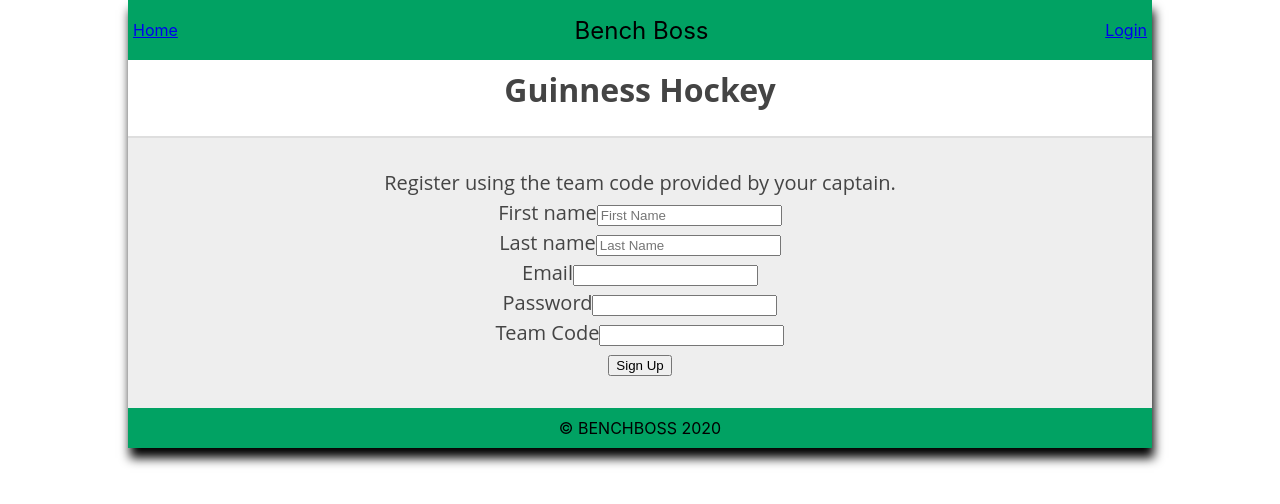
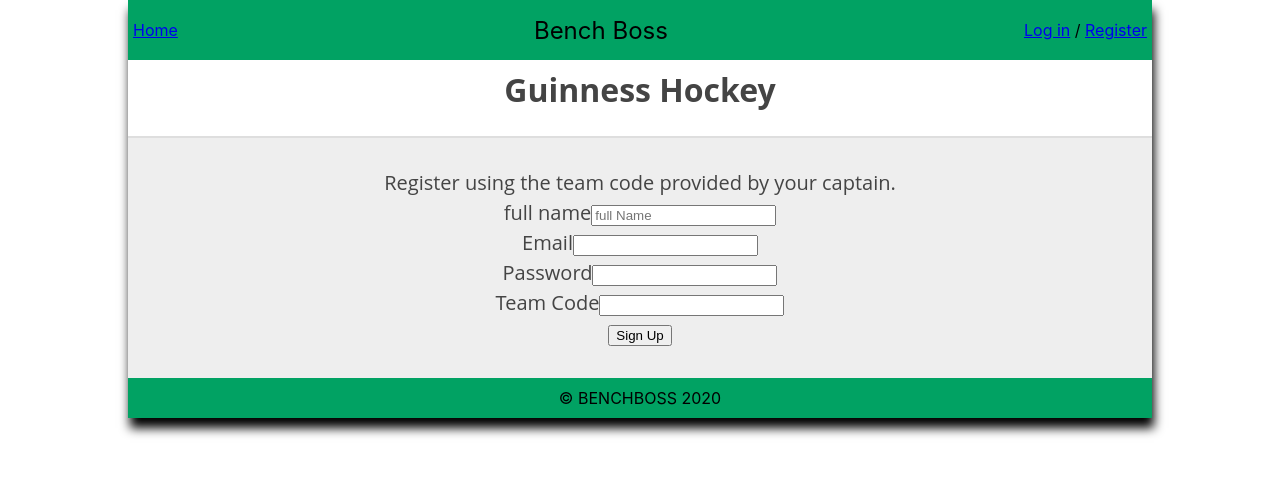
Before and after one commit to bmckenna1982/benchboss, a React (Create React App) app: page /register in a window 1280 px wide. Shown: the top 504 px of the page. Built offline with nearby package versions, Linux system fonts and the light colour scheme.

Commit message:
refactored client to user authorization, login/registration

```diff
--- a/src/components/app/App.js
+++ b/src/components/app/App.js
@@ -1,7 +1,9 @@
 import React, { Component } from 'react'
 import { Route, withRouter, Switch } from 'react-router-dom'
 import Nav from '../nav/nav'
-import './App.css'
+import PrivateRoute from '../../utils/PrivateRoute'
+import PublicOnlyRoute from '../../utils/PublicOnlyRoute'
+
 import Hero from '../hero/hero'
 import HomePage from '../homePage/homePage'
 import Message from '../message/message'
@@ -12,6 +14,7 @@
 import GameDetail from '../gameDetail/gameDetail'
 import AddComment from '../addComment/addComment'
 import AddGame from '../addGame/addGame'
+import './App.css'
 
 
 class App extends Component {
@@ -23,14 +26,14 @@
           <Hero />
           <Switch>
             <Route exact path='/' component={HomePage} />
-            <Route exact path='/log-in' component={Login} />
-            <Route exact path='/register' component={Register} />
+            <PublicOnlyRoute exact path='/log-in' component={Login} />
+            <PublicOnlyRoute exact path='/register' component={Register} />
             <Route exact path='/schedule' component={Schedule} />
             <Route exact path='/message-board' component={MessageBoard} />
-            <Route exact path='/schedule/:gameId' component={GameDetail} />
-            <Route exact path='/message-board/:messageId' component={Message} />
-            <Route exact path='/add-comment' component={AddComment} />
-            <Route exact path='/add-game' component={AddGame} />
+            <PrivateRoute exact path='/schedule/:gameId' component={GameDetail} />
+            <PrivateRoute exact path='/message-board/:messageId' component={Message} />
+            <PrivateRoute exact path='/add-comment' component={AddComment} />
+            <PrivateRoute exact path='/add-game' component={AddGame} />
             {/* <Route exact path='/addMessage' component={AddMessage} /> */}
           </Switch>
         </main>
--- a/src/components/login/login.js
+++ b/src/components/login/login.js
@@ -1,18 +1,70 @@
 import React, { Component } from 'react'
+import TokenService from '../services/token-service'
+import AuthApiService from '../services/auth-api-service'
 import { NavLink } from 'react-router-dom'
 
 class Login extends Component {
+  static defaultProps = {
+    location: {},
+    history: {
+      push: () => { },
+    },
+  }
+
+  state = { error: null }
+
+  handleLoginSuccess = () => {
+    const { location, history } = this.props
+    const destination = (location.state || {}).from || '/'
+    console.log('destination', destination)
+    history.push(destination)
+  }
+
+  handleSubmitJwtAuth = (ev) => {
+    ev.preventDefault()
+    this.setState({ error: null })
+    console.log('ev.target', ev.target)
+    const { user_name, password } = ev.target
+
+    AuthApiService.postLogin({
+      user_name: user_name.value,
+      password: password.value
+    })
+      .then(res => {
+        console.log('res', res)
+        user_name.value = ''
+        password.value = ''
+        TokenService.saveAuthToken(res.authToken)
+        console.log('auth')
+        this.handleLoginSuccess()
+      })
+      .catch(res => {
+        console.log('error', res.error)
+        this.setState({ error: res.error })
+      })
+    // TokenService.saveAuthToken(
+    //   TokenService.makeBasicAuthToken(user_name.value, password.value)
+    // )
+
+    // saveCredentials(
+    //   windows.btoa(userName.value + ':' + password.value)
+    // )
+  }
   render() {
+    const { error } = this.state
     return (
       <section className='log-in'>
-        <form className='log-in-form'>
+        <form onSubmit={this.handleSubmitJwtAuth} className='log-in-form'>
+          <div role='alert'>
+            {error && <p className='red'>{error}</p>}
+          </div>
           <legend>Log in to your account</legend>
           <div>
-            <label for='username'>Email</label>
-            <input type='text' name='username' id='username' />
+            <label htmlFor='user_name'>Email</label>
+            <input type='text' name='user_name' id='user_name' />
           </div>
           <div>
-            <label for='password'>Password</label>
+            <label htmlFor='password'>Password</label>
             <input type='password' name='password' id='password' />
           </div>
           <button type='submit'>Log in</button>
--- a/src/components/nav/nav.js
+++ b/src/components/nav/nav.js
@@ -1,7 +1,40 @@
 import React from 'react'
 import { NavLink } from 'react-router-dom'
+import TokenService from '../services/token-service'
 
 class Nav extends React.Component {
+  handleLogoutClick = () => {
+    TokenService.clearAuthToken()
+  }
+
+  renderLogoutLink() {
+    return (
+      <div className='Nav__logged-in'>
+        <NavLink
+          onClick={this.handleLogoutClick}
+          to='/'>
+          Logout
+        </NavLink>
+      </div>
+    )
+  }
+
+  renderLoginLink() {
+    return (
+      <div className='Nav__not-logged-in'>
+        <NavLink
+          to='/log-in'>
+          Log in
+        </NavLink>
+        {' / '}
+        <NavLink
+          to='/register'>
+          Register
+        </NavLink>
+      </div>
+    )
+  }
+
   render() {
     return (
       <nav role='navigation'>
@@ -10,7 +43,11 @@
         </div>
         <div className='app_name'>Bench Boss</div>
         <div>
-          <NavLink className='NavMenu_Link' to={'/log-in'}>Login</NavLink>
+          {TokenService.hasAuthToken()
+            ? this.renderLogoutLink()
+            : this.renderLoginLink()
+            }
+          {/* <NavLink className='NavMenu_Link' to={'/log-in'}>Login</NavLink> */}
         </div>
       </nav>
     )
--- a/src/components/register/register.js
+++ b/src/components/register/register.js
@@ -1,34 +1,70 @@
 import React, { Component } from 'react'
+import AuthApiService from '../services/auth-api-service'
 
 class Register extends Component {
+  state = { error: null }
+
+  handleRegistrationSuccess = user => {
+    const { history } = this.props
+    history.push('/log-in')
+  }
+
+  handleSubmit = ev => {
+    ev.preventDefault()
+    const { full_name, user_name, password, teamcode } = ev.target
+
+    this.setState({ error: null })
+
+    AuthApiService.postUser({
+      full_name: full_name.value,
+      user_name: user_name.value,
+      password: password.value,
+    })
+      .then(user => {
+        full_name.value = ''
+        user_name.value = ''
+        password.value = ''
+        this.handleRegistrationSuccess()
+      })
+      .catch(res => {
+        console.log('res.error', res.error)
+        this.setState({ error: res.error })
+      })
+  }
+
   render() {
-    return(
+    const error = this.state.error
+    console.log('error', error)
+    return (
       <section className='registration'>
-      <form className='register-form'>
-        <legend>Register using the team code provided by your captain.</legend>
-          <div>
-              <label for='first-name'>First name</label>
-              <input placeholder='First Name' type='text' name='first-name' id='first-name' />
+        <form onSubmit={this.handleSubmit} className='register-form'>
+          <legend>Register using the team code provided by your captain.</legend>
+          <div role='alert'>
+            {error && <p className='red'>{error}</p>}
           </div>
           <div>
-              <label for='last-name'>Last name</label>
-              <input type='text' name='last-name' id='last-name' placeholder='Last Name' />
+            <label htmlFor='full_name'>full name</label>
+            <input placeholder='full Name' type='text' name='full_name' id='full_name' />
+          </div>
+          {/* <div>
+              <label for='last_name'>Last name</label>
+              <input type='text' name='last_name' id='last_name' placeholder='Last Name' />
+          </div> */}
+          <div>
+            <label htmlFor='user_name'>Email</label>
+            <input type='text' name='user_name' id='user_name' />
           </div>
           <div>
-              <label for='username'>Email</label>
-              <input type='text' name='username' id='username' />
+            <label htmlFor='password'>Password</label>
+            <input type='password' name='password' id='password' />
           </div>
           <div>
-              <label for='password'>Password</label>
-              <input type='password' name='password' id='password' />
-          </div>
-          <div>
-              <label for='teamcode'>Team Code</label>
-              <input type='teamcode' name='teamcode' id='teamcode' />
+            <label htmlFor='teamcode'>Team Code</label>
+            <input type='teamcode' name='teamcode' id='teamcode' />
           </div>
           <button type='submit'>Sign Up</button>
-      </form>
-  </section>
+        </form>
+      </section>
     )
   }
 }
--- /dev/null
+++ b/src/components/services/auth-api-service.js
@@ -0,0 +1,34 @@
+import config from '../../config'
+
+const AuthApiService = {
+  postLogin(credentials) {
+    return fetch(`${config.API_ENDPOINT}/auth/login`, {
+      method: 'POST',
+      headers: {
+        'content-type': 'application/json',
+      },
+      body: JSON.stringify(credentials),
+    })
+      .then(res =>
+        (!res.ok)
+          ? res.json().then(e => Promise.reject(e))
+          : res.json()
+      )
+  },
+  postUser(user) {
+    return fetch(`${config.API_ENDPOINT}/users`, {
+      method: 'POST',
+      headers: {
+        'content-type': 'application/json'
+      },
+      body: JSON.stringify(user)
+    })
+      .then(res =>
+        (!res.ok)
+          ? res.json().then(e => Promise.reject(e))
+          : res.json()
+      )
+  }
+}
+
+export default AuthApiService
--- /dev/null
+++ b/src/components/services/token-service.js
@@ -0,0 +1,21 @@
+import config from '../../config'
+
+const TokenService = {
+  saveAuthToken(token) {
+    window.localStorage.setItem(config.TOKEN_KEY, token)
+  },
+  getAuthToken() {
+    return window.localStorage.getItem(config.TOKEN_KEY)
+  },
+  clearAuthToken() {
+    window.localStorage.removeItem(config.TOKEN_KEY)
+  },
+  hasAuthToken() {
+    return !!TokenService.getAuthToken()
+  },
+  makeBasicAuthToken(userName, password) {
+    return window.btoa(`${userName}:${password}`)
+  },
+}
+
+export default TokenService
--- a/src/config.js
+++ b/src/config.js
@@ -2,4 +2,5 @@
   // API_ENDPOINT: `https://boiling-sea-81293.herokuapp.com/api`,
   API_ENDPOINT: `http://localhost:8000/api`,
   API_KEY: process.env.REACT_APP_API_KEY,
+  TOKEN_KEY: 'benchboss-key',
 }
--- /dev/null
+++ b/src/utils/PrivateRoute.js
@@ -0,0 +1,22 @@
+import React from 'react'
+import { Route, Redirect } from 'react-router-dom'
+import TokenService from '../components/services/token-service'
+
+export default function PrivateRoute({ component, ...props }) {
+  const Component = component
+  return (
+    <Route
+      {...props}
+      render={componentProps => (
+        TokenService.hasAuthToken()
+          ? <Component {...componentProps} />
+          : <Redirect
+              to={{
+                pathname: '/log-in',
+                state: { from: componentProps.location }
+              }}
+            />
+      )}
+    />
+  )
+}
--- /dev/null
+++ b/src/utils/PublicOnlyRoute.js
@@ -0,0 +1,17 @@
+import React from 'react'
+import { Route, Redirect } from 'react-router-dom'
+import TokenService from '../components/services/token-service'
+
+export default function PublicOnlyRoute({ component, ...props }) {
+  const Component = component
+  return (
+    <Route
+      {...props}
+      render={componentProps => (
+        TokenService.hasAuthToken()
+          ? <Redirect to={'/'} />
+          : <Component {...componentProps} />
+      )}
+    />
+  )
+}
```
Also changed, not shown: src/components/message/message.js (+12 -2 lines), src/components/services/message-service.js (+7 -6 lines).
